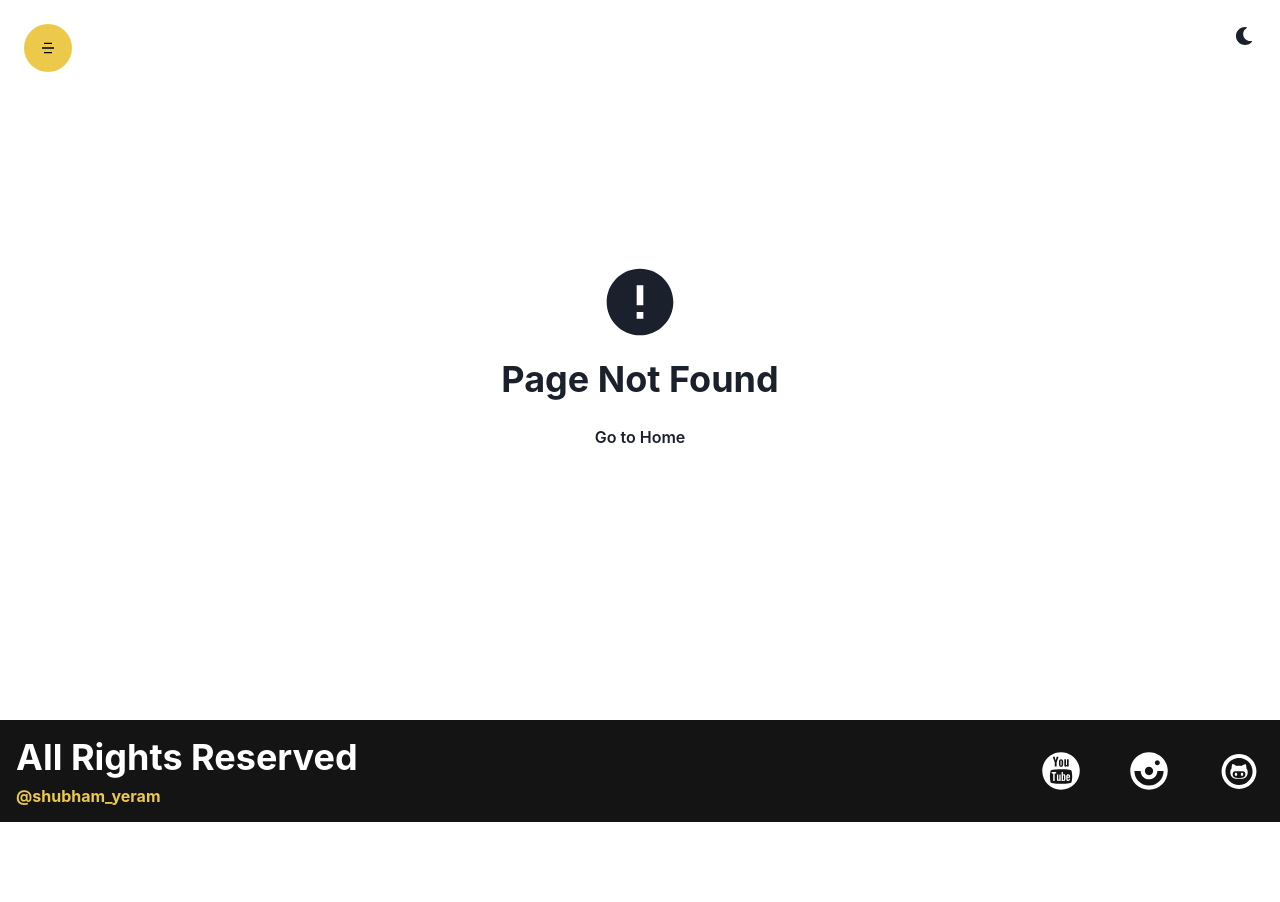
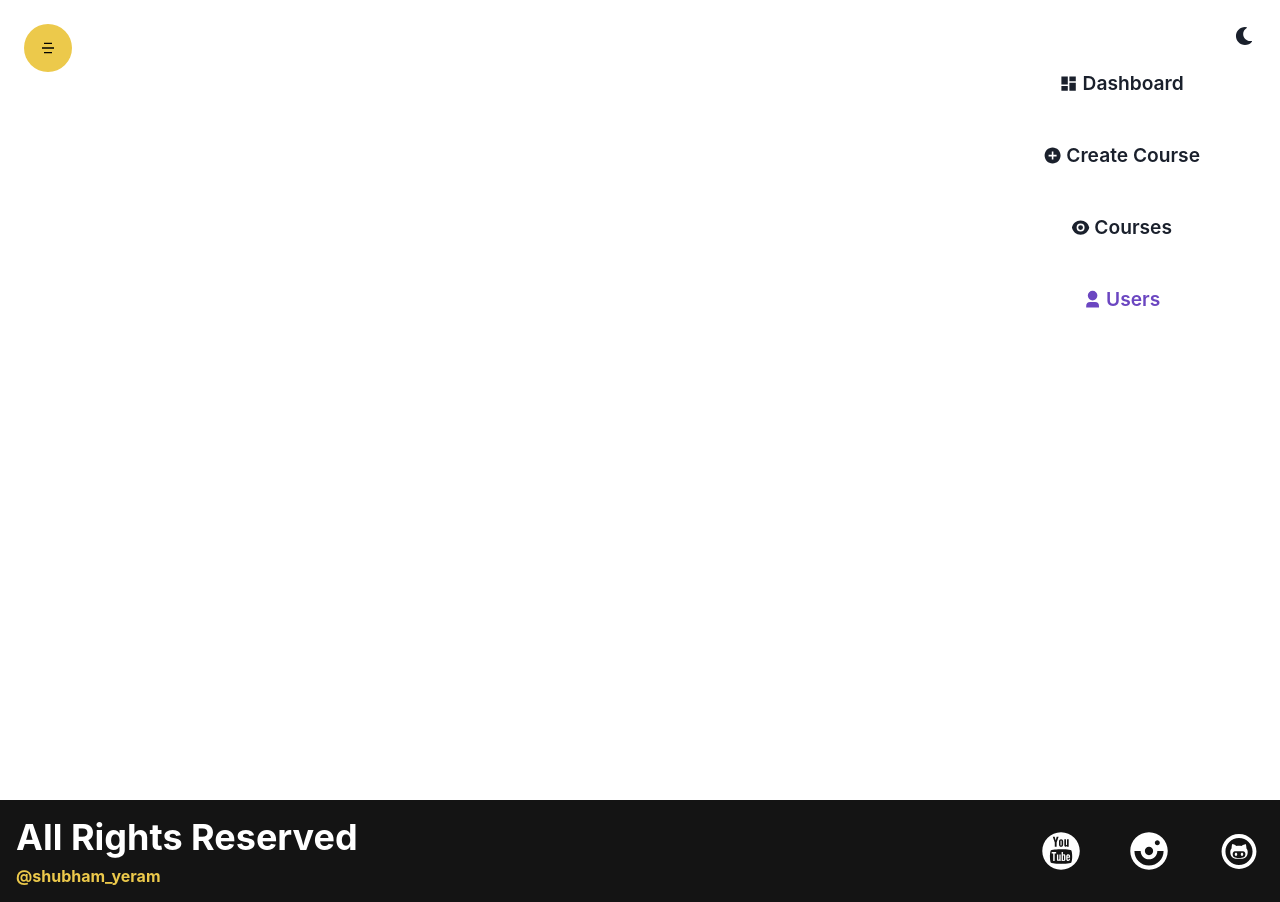
Before and after one commit to 0x1Shub/course-provider, a React (Create React App) app in the folder client/: page /admin/users in a window 1280 px wide. Before the commit this address had no page. Before the commit the page ends 822 px from the top, so only its background shows below. Built offline with nearby package versions, Linux system fonts and the light colour scheme.

Commit message:
updated: Created Sidebar in dashboard

```diff
--- a/client/src/App.js
+++ b/client/src/App.js
@@ -19,6 +19,10 @@ import CoursePage from './components/CourseDetail/CoursePage';
 import Profile from './components/Profile/Profile';
 import ChangePassword from './components/Profile/ChangePassword';
 import UpdateProfile from './components/Profile/UpdateProfile';
+import Dashboard from './components/Admin/Dashboard/Dashboard';
+import CreateCourse from './components/Admin/CreateCourse/CreateCourse'
+import AdminCourses from './components/Admin/AdminCourses/AdminCourses';
+import Users from './components/Admin/Users/Users';
 
 
 function App() {
@@ -53,6 +57,15 @@ function App() {
         <Route path='/paymentsuccess' element={<PaymentSuccess />} />
         <Route path='/paymentfail' element={<PaymentFail />} />
         <Route path='/course/:id' element={<CoursePage />} />
+
+
+        {/* Admin Routes */}
+        <Route path='/admin/dashboard' element={<Dashboard />} />
+        <Route path='/admin/createcourse' element={<CreateCourse />} />
+        <Route path='/admin/courses' element={<AdminCourses />} />
+        <Route path='/admin/users' element={<Users />} />
+
+
       </Routes>
 
       <Footer />
--- /dev/null
+++ b/client/src/components/Admin/AdminCourses/AdminCourses.jsx
@@ -0,0 +1,18 @@
+import { Box, Grid } from '@chakra-ui/react'
+import React from 'react'
+import Sidebar from '../Sidebar'
+
+const AdminCourses = () => {
+    return (
+        <Grid minH={"100vh"} templateColumns={["1fr", '5fr 1fr']}>
+            <Box>
+
+            </Box>
+
+            <Sidebar />
+
+        </Grid>
+    )
+}
+
+export default AdminCourses
--- /dev/null
+++ b/client/src/components/Admin/CreateCourse/CreateCourse.jsx
@@ -0,0 +1,18 @@
+import { Box, Grid } from '@chakra-ui/react'
+import React from 'react'
+import Sidebar from '../Sidebar'
+
+const CreateCourse = () => {
+    return (
+        <Grid minH={"100vh"} templateColumns={["1fr", '5fr 1fr']}>
+            <Box>
+
+            </Box>
+
+            <Sidebar />
+
+        </Grid>
+    )
+}
+
+export default CreateCourse
--- /dev/null
+++ b/client/src/components/Admin/Dashboard/Dashboard.jsx
@@ -0,0 +1,18 @@
+import { Box, Grid } from '@chakra-ui/react'
+import React from 'react'
+import Sidebar from '../Sidebar'
+
+const Dashboard = () => {
+    return (
+        <Grid minH={"100vh"} templateColumns={["1fr", '5fr 1fr']}>
+            <Box>
+
+            </Box>
+
+            <Sidebar />
+
+        </Grid>
+    )
+}
+
+export default Dashboard
--- /dev/null
+++ b/client/src/components/Admin/Sidebar.jsx
@@ -0,0 +1,58 @@
+import { Button, VStack } from '@chakra-ui/react'
+import React from 'react'
+import { RiAddCircleFill, RiDashboardFill, RiEyeFill, RiUser3Fill } from 'react-icons/ri'
+import { Link, useLocation } from 'react-router-dom'
+
+const Sidebar = () => {
+
+    const location = useLocation();
+
+    return (
+        <VStack spacing={'8'} p={'16'} box-shadow={'-2px 0 10px rgba(107, 70, 193, 0.5'}>
+
+            <Link to={'/admin/dashboard'}>
+                <Button colorScheme={location.pathname === "/admin/dashboard" ? "purple" : ""} fontSize={'larger'} variant={'ghost'} >
+                    <RiDashboardFill style={{ margin: '4px' }} />
+                    Dashboard
+                </Button>
+            </Link>
+
+            <Link to={'/admin/createcourse'}>
+                <Button colorScheme={location.pathname === "/admin/createcourse" ? "purple" : ""} fontSize={'larger'} variant={'ghost'}>
+                    <RiAddCircleFill style={{ margin: '4px' }} />
+                    Create Course
+                </Button>
+            </Link>
+
+            <Link to={'/admin/courses'}>
+                <Button colorScheme={location.pathname === "/admin/courses" ? "purple" : ""} fontSize={'larger'} variant={'ghost'}>
+                    <RiEyeFill style={{ margin: '4px' }} />
+                    Courses
+                </Button>
+            </Link>
+
+            <Link to={'/admin/users'}>
+                <Button colorScheme={location.pathname === "/admin/users" ? "purple" : ""} fontSize={'larger'} variant={'ghost'}>
+                    <RiUser3Fill style={{ margin: '4px' }} />
+                    Users
+                </Button>
+            </Link>
+
+        </VStack>
+    )
+}
+
+export default Sidebar;
+
+
+// function Linkbutton({ url, Icon, text }) {
+//     return (
+//         <Link to={`/admin/${url}`}>
+//             <Button colorScheme={'purple'} fontSize={'larger'} variant={'ghost'}>
+//                 <Icon style={{ margin: '4px' }} />
+//                 {text}
+//             </Button>
+//         </Link>
+
+//     );
+// }
--- /dev/null
+++ b/client/src/components/Admin/Users/Users.jsx
@@ -0,0 +1,18 @@
+import { Box, Grid } from '@chakra-ui/react'
+import React from 'react'
+import Sidebar from '../Sidebar'
+
+const Users = () => {
+    return (
+        <Grid minH={"100vh"} templateColumns={["1fr", '5fr 1fr']}>
+            <Box>
+
+            </Box>
+
+            <Sidebar />
+
+        </Grid>
+    )
+}
+
+export default Users
--- a/client/src/components/Layout/Header/Header.jsx
+++ b/client/src/components/Layout/Header/Header.jsx
@@ -60,7 +60,7 @@ const Header = () => {
                                                 Log Out
                                             </Button>
                                         </HStack>
-                                        {user && user.role === "admin" && <Link to={"/admin/dashboard"}>
+                                        {user && user.role === "admin" && <Link onClick={onClose} to={"/admin/dashboard"}>
                                             <Button colorScheme={"purple"} variant={"ghost"}>
                                                 <RiDashboardFill style={{ margin: "4px" }} />Dashboard
                                             </Button>
```
Also changed, not shown: client/src/assets/images/cursor.png (added).
